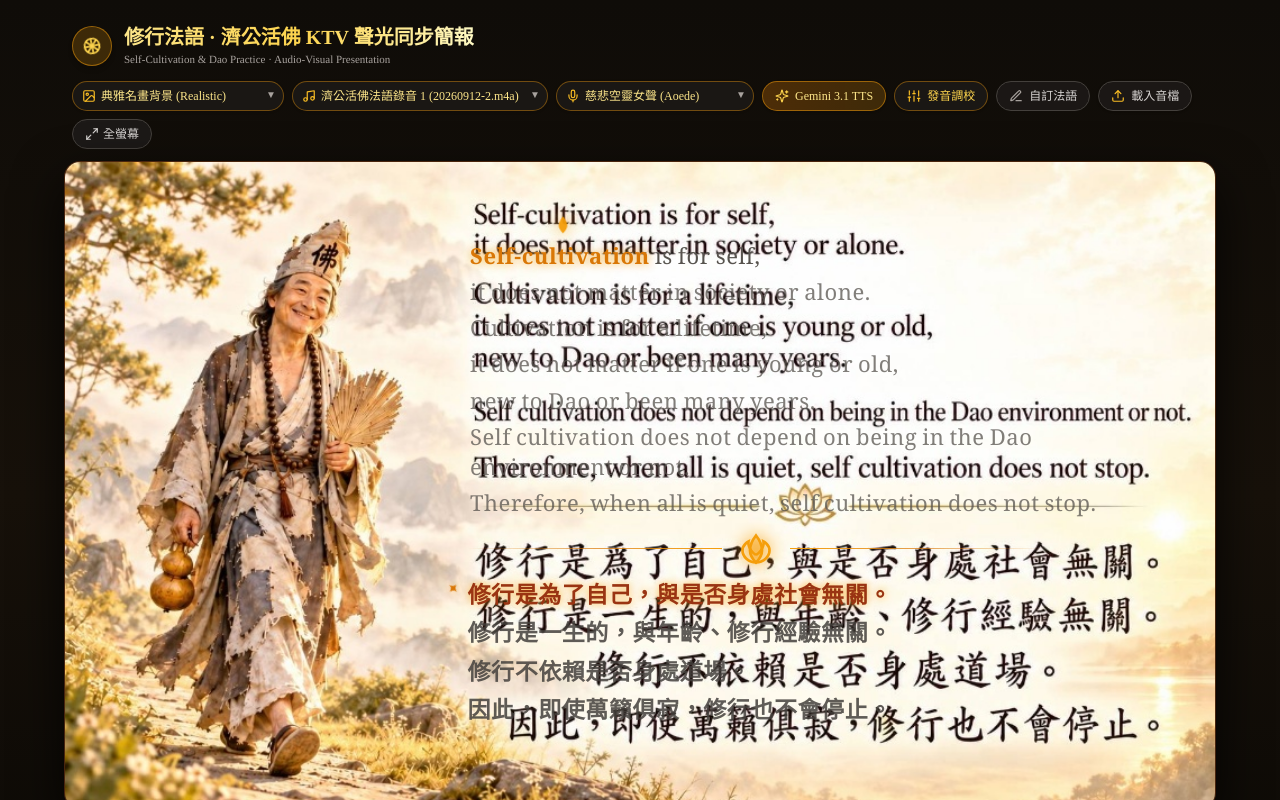
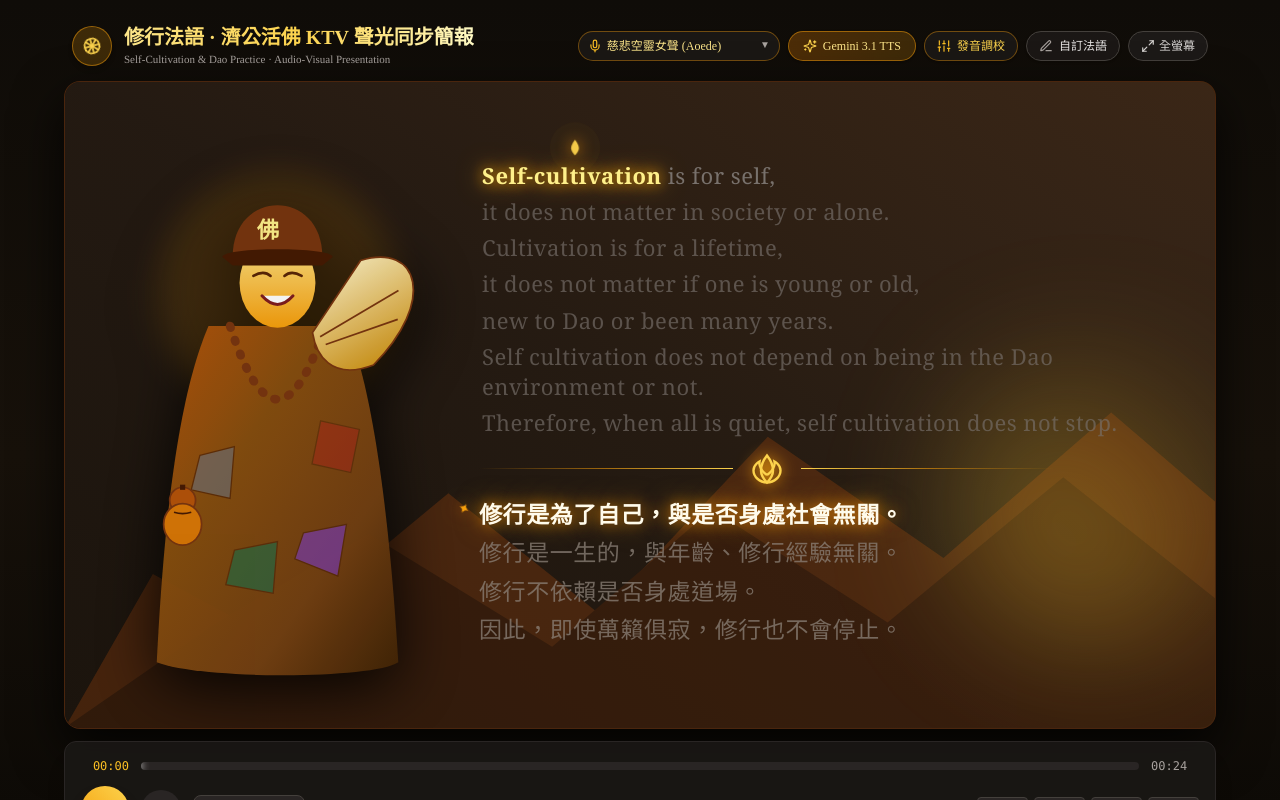
Before and after one commit to roklul/ktv-dao-presentation, a Next.js app: page / in a window 1280 px wide. Shown: the top 800 px of the page. Built offline with nearby package versions, Linux system fonts and the light colour scheme.

Commit message:
feat: streamline top UI, restore perfect dark zen KTV golden glow presentation

```diff
--- a/app/globals.css
+++ b/app/globals.css
@@ -18,85 +18,55 @@ body {
   font-family: 'Playfair Display', Georgia, serif;
 }
 
-/* KTV Word Highlight - Crisp & Ghosting-Free */
+/* KTV Golden Word Highlight Mechanics - Pure & Crisp */
 .ktv-word {
   position: relative;
   display: inline-block;
-  margin: 0 2.5px;
-  color: #57534e;
-  transition: color 0.12s ease-out;
+  margin: 0 3px;
+  color: #78716c;
+  transition: color 0.15s ease, text-shadow 0.2s ease;
   text-rendering: geometricPrecision;
 }
 
 .ktv-word.active-word {
-  color: #d97706 !important;
+  color: #fef08a !important;
   font-weight: 700 !important;
-  text-shadow: 0 0 10px rgba(245, 158, 11, 0.85);
+  text-shadow: 0 0 14px rgba(245, 158, 11, 0.95), 0 0 26px rgba(251, 191, 36, 0.7);
 }
 
 .ktv-word.past-word {
-  color: #1c1917 !important;
-  font-weight: 600;
+  color: #f5f5f4 !important;
+  text-shadow: 0 0 4px rgba(245, 158, 11, 0.25);
 }
 
-/* Dark Mode / Dark Vector SVG Fallback Colors */
-.dark-theme .ktv-word {
-  color: #78716c;
-}
-
-.dark-theme .ktv-word.active-word {
-  color: #fef08a !important;
-  text-shadow: 0 0 12px rgba(245, 158, 11, 0.9);
-}
-
-.dark-theme .ktv-word.past-word {
-  color: #f5f5f4 !important;
-}
-
-/* Special "Dao" Flare */
-.ktv-word.word-dao.active-word {
-  color: #0284c7 !important;
-  font-weight: 800 !important;
-  text-shadow: 0 0 14px rgba(56, 189, 248, 0.9) !important;
-}
-
-/* Active Line Transitions - No Layout Shift / Jitter */
+/* Active Line Transitions */
 .lyrics-row {
-  transition: opacity 0.25s ease-out;
-  opacity: 0.75;
+  transition: opacity 0.3s ease;
+  opacity: 0.65;
 }
 .lyrics-row.active-row {
   opacity: 1 !important;
 }
 
 .chinese-row {
-  transition: color 0.25s ease-out, opacity 0.25s ease-out;
-  color: #44403c;
+  transition: all 0.35s ease;
+  color: #8c8278;
   position: relative;
-  opacity: 0.85;
+  opacity: 0.75;
 }
 .chinese-row.active-cn {
-  color: #9a3412 !important;
-  font-weight: 800;
-  text-shadow: 0 0 8px rgba(245, 158, 11, 0.75);
+  color: #fffbeb !important;
+  font-weight: 700;
+  text-shadow: 0 0 14px rgba(217, 119, 6, 0.8), 0 0 26px rgba(251, 191, 36, 0.5);
   opacity: 1;
 }
 .chinese-row.active-cn::before {
   content: '✦';
   position: absolute;
   left: -20px;
-  color: #d97706;
+  color: #f59e0b;
   font-size: 13px;
   animation: spinLotus 3s linear infinite;
-}
-
-.dark-theme .chinese-row {
-  color: #8c8278;
-}
-
-.dark-theme .chinese-row.active-cn {
-  color: #fffbeb !important;
-  text-shadow: 0 0 12px rgba(245, 158, 11, 0.8);
 }
 
 @keyframes spinLotus {
@@ -112,7 +82,7 @@ body {
 #ktv-lotus-marker {
   position: absolute;
   pointer-events: none;
-  transition: left 0.15s cubic-bezier(0.25, 1, 0.5, 1), top 0.15s ease-out, opacity 0.2s;
+  transition: left 0.18s cubic-bezier(0.25, 1, 0.5, 1), top 0.18s ease-out, opacity 0.2s;
   z-index: 45;
   will-change: left, top;
 }
@@ -123,10 +93,10 @@ body {
 
 @keyframes hopLotus {
   0% {
-    transform: translateY(0px) scale(0.95);
+    transform: translateY(0px) scale(0.92);
   }
   100% {
-    transform: translateY(-8px) scale(1.12);
+    transform: translateY(-8px) scale(1.15);
   }
 }
 
--- a/app/page.tsx
+++ b/app/page.tsx
@@ -1,8 +1,8 @@
 'use client';
 
 import React, { useState, useEffect, useRef, useCallback } from 'react';
-import { PresentationData, SpeakerSettings, BackgroundStyle } from '../lib/types';
-import { DEFAULT_PRESENTATION, DEFAULT_SPEAKER_SETTINGS, AVAILABLE_VOICES, PRESET_AUDIO_TRACKS } from '../lib/defaultLyrics';
+import { PresentationData, SpeakerSettings } from '../lib/types';
+import { DEFAULT_PRESENTATION, DEFAULT_SPEAKER_SETTINGS, AVAILABLE_VOICES } from '../lib/defaultLyrics';
 import { HeaderNav } from '../components/HeaderNav';
 import { KtvPresentation } from '../components/KtvPresentation';
 import { ControllerBar } from '../components/ControllerBar';
@@ -22,14 +22,13 @@ export default function Home() {
 
   const [showLotusMarker, setShowLotusMarker] = useState(true);
   const [customAudioLoaded, setCustomAudioLoaded] = useState(true);
-  const [selectedAudioTrack, setSelectedAudioTrack] = useState('original-1');
 
   const [isSpeakerModalOpen, setIsSpeakerModalOpen] = useState(false);
   const [isScriptModalOpen, setIsScriptModalOpen] = useState(false);
   const [isFullscreen, setIsFullscreen] = useState(false);
 
   const [isGeneratingTts, setIsGeneratingTts] = useState(false);
-  const [statusText, setStatusText] = useState('已載入濟公活佛修行法語 (20260912-2.m4a)。點擊播放即可沉浸朗讀。');
+  const [statusText, setStatusText] = useState('已備妥濟公活佛修行法語錄音。點擊播放即可沉浸朗讀。');
   const [toast, setToast] = useState<string | null>(null);
 
   const audioRef = useRef<HTMLAudioElement | null>(null);
@@ -219,75 +218,6 @@ export default function Home() {
     [showToast]
   );
 
-  // Switch Audio Source from dropdown
-  const handleAudioTrackSelect = useCallback(
-    (trackId: string) => {
-      setSelectedAudioTrack(trackId);
-      const track = PRESET_AUDIO_TRACKS.find((t) => t.id === trackId);
-      if (track && track.url) {
-        if (audioRef.current) {
-          audioRef.current.src = track.url;
-          audioRef.current.playbackRate = playbackRate;
-          audioRef.current.onloadedmetadata = () => {
-            if (audioRef.current?.duration && !isNaN(audioRef.current.duration)) {
-              setDuration(audioRef.current.duration);
-            }
-          };
-        }
-        setCustomAudioLoaded(true);
-        setCurrentTime(0);
-        pauseAudio();
-        setStatusText(`已切換至音檔: ${track.name}`);
-        showToast(`已載入: ${track.name}`);
-      }
-    },
-    [playbackRate, pauseAudio, showToast]
-  );
-
-  // Handle Custom Audio File Upload
-  const handleAudioFileUpload = useCallback(
-    (file: File) => {
-      const url = URL.createObjectURL(file);
-      if (audioRef.current) {
-        audioRef.current.src = url;
-        audioRef.current.playbackRate = playbackRate;
-        audioRef.current.onloadedmetadata = () => {
-          if (audioRef.current?.duration && !isNaN(audioRef.current.duration)) {
-            setDuration(audioRef.current.duration);
-          }
-        };
-      }
-      setCustomAudioLoaded(true);
-      setCurrentTime(0);
-      pauseAudio();
-      const shortName = file.name.length > 20 ? file.name.substring(0, 18) + '...' : file.name;
-      setStatusText(`已載入自訂音檔: ${shortName}`);
-      showToast(`已載入音檔: ${file.name}`);
-    },
-    [playbackRate, pauseAudio, showToast]
-  );
-
-  // Switch Background Style
-  const handleBackgroundStyleChange = (style: BackgroundStyle) => {
-    setPresentation((prev) => ({
-      ...prev,
-      backgroundStyle: style,
-      customBackgroundUrl: style === 'realistic-photo' ? '/images/jigong-bg.jpg' : prev.customBackgroundUrl,
-    }));
-    showToast(`背景風格切換為: ${style === 'realistic-photo' ? '典雅名畫背景' : '暗黑禪意向量風'}`);
-  };
-
-  // Upload Custom Background Image
-  const handleCustomImageUpload = (file: File) => {
-    const url = URL.createObjectURL(file);
-    setPresentation((prev) => ({
-      ...prev,
-      backgroundStyle: 'custom-image',
-      customBackgroundUrl: url,
-    }));
-    showToast(`已更新自訂背景圖片: ${file.name}`);
-  };
-
   // Trigger Gemini TTS generation
   const handleGenerateTts = useCallback(
     async (textOverride?: string) => {
@@ -320,7 +250,6 @@ export default function Home() {
         }
 
         setCustomAudioLoaded(true);
-        setSelectedAudioTrack('custom');
         setCurrentTime(0);
         setStatusText(`Gemini TTS 生成完畢 (${speakerSettings.voiceId})，點擊播放沉浸朗讀。`);
         showToast(`Gemini TTS 生成成功 (${speakerSettings.voiceId})！`);
@@ -386,15 +315,9 @@ export default function Home() {
       {/* Top Navigation & Controls */}
       <HeaderNav
         settings={speakerSettings}
-        backgroundStyle={presentation.backgroundStyle}
-        onBackgroundStyleChange={handleBackgroundStyleChange}
-        onCustomImageUpload={handleCustomImageUpload}
-        selectedAudioTrack={selectedAudioTrack}
-        onAudioTrackSelect={handleAudioTrackSelect}
         onVoiceChange={handleVoiceChange}
         onOpenSpeakerSettings={() => setIsSpeakerModalOpen(true)}
         onOpenScriptEditor={() => setIsScriptModalOpen(true)}
-        onAudioFileUpload={handleAudioFileUpload}
         onToggleFullscreen={handleToggleFullscreen}
         isFullscreen={isFullscreen}
         isGeneratingTts={isGeneratingTts}
--- a/components/HeaderNav.tsx
+++ b/components/HeaderNav.tsx
@@ -1,19 +1,12 @@
-import React, { useRef } from 'react';
-import { SpeakerSettings, BackgroundStyle } from '../lib/types';
-import { AVAILABLE_VOICES, PRESET_AUDIO_TRACKS } from '../lib/defaultLyrics';
-import { Sparkles, Sliders, Edit3, Upload, Maximize2, Minimize2, Mic, Image, Music } from 'lucide-react';
+import React from 'react';
+import { SpeakerSettings } from '../lib/types';
+import { Sparkles, Sliders, Edit3, Maximize2, Minimize2, Mic } from 'lucide-react';
 
 interface HeaderNavProps {
   settings: SpeakerSettings;
-  backgroundStyle: BackgroundStyle;
-  onBackgroundStyleChange: (style: BackgroundStyle) => void;
-  onCustomImageUpload: (file: File) => void;
-  selectedAudioTrack: string;
-  onAudioTrackSelect: (trackId: string) => void;
   onVoiceChange: (voiceId: string) => void;
   onOpenSpeakerSettings: () => void;
   onOpenScriptEditor: () => void;
-  onAudioFileUpload: (file: File) => void;
   onToggleFullscreen: () => void;
   isFullscreen: boolean;
   isGeneratingTts: boolean;
@@ -22,37 +15,14 @@ interface HeaderNavProps {
 
 export const HeaderNav: React.FC<HeaderNavProps> = ({
   settings,
-  backgroundStyle,
-  onBackgroundStyleChange,
-  onCustomImageUpload,
-  selectedAudioTrack,
-  onAudioTrackSelect,
   onVoiceChange,
   onOpenSpeakerSettings,
   onOpenScriptEditor,
-  onAudioFileUpload,
   onToggleFullscreen,
   isFullscreen,
   isGeneratingTts,
   onGenerateTts,
 }) => {
-  const audioFileInputRef = useRef<HTMLInputElement>(null);
-  const imgFileInputRef = useRef<HTMLInputElement>(null);
-
-  const handleAudioFileChange = (e: React.ChangeEvent<HTMLInputElement>) => {
-    const file = e.target.files?.[0];
-    if (file) {
-      onAudioFileUpload(file);
-    }
-  };
-
-  const handleImageFileChange = (e: React.ChangeEvent<HTMLInputElement>) => {
-    const file = e.target.files?.[0];
-    if (file) {
-      onCustomImageUpload(file);
-    }
-  };
-
   return (
     <header className="w-full max-w-6xl mb-3 flex flex-wrap items-center justify-between gap-3 px-2">
       {/* Title & Brand */}
@@ -74,62 +44,10 @@ export const HeaderNav: React.FC<HeaderNavProps> = ({
         </div>
       </div>
 
-      {/* Actions & Voice Controls */}
+      {/* Clean & Streamlined Actions */}
       <div className="flex items-center gap-2 flex-wrap text-xs">
 
-        {/* Background Style Switcher */}
-        <div className="relative inline-flex items-center">
-          <span className="absolute left-2.5 text-amber-400 text-xs pointer-events-none">
-            <Image className="w-3.5 h-3.5" />
-          </span>
-          <select
-            value={backgroundStyle}
-            onChange={(e) => {
-              const val = e.target.value as BackgroundStyle;
-              if (val === 'custom-image') {
-                imgFileInputRef.current?.click();
-              } else {
-                onBackgroundStyleChange(val);
-              }
-            }}
-            className="appearance-none bg-stone-900/90 text-amber-200 border border-amber-500/40 pl-7 pr-7 py-1.5 rounded-full text-xs font-medium cursor-pointer focus:outline-none focus:border-amber-400 hover:bg-stone-800 transition shadow"
-            title="切換背景風格"
-          >
-            <option value="realistic-photo">典雅名畫背景 (Realistic)</option>
-            <option value="dark-svg">暗黑禪意向量風 (Vector SVG)</option>
-            <option value="custom-image">自訂背景圖 (Upload Image...)</option>
-          </select>
-          <span className="absolute right-2 text-stone-400 text-[10px] pointer-events-none">▼</span>
-          <input
-            ref={imgFileInputRef}
-            type="file"
-            accept="image/*"
-            onChange={handleImageFileChange}
-            className="hidden"
-          />
-        </div>
-
-        {/* Audio Track / Source Preset Selector */}
-        <div className="relative inline-flex items-center">
-          <span className="absolute left-2.5 text-amber-400 text-xs pointer-events-none">
-            <Music className="w-3.5 h-3.5" />
-          </span>
-          <select
-            value={selectedAudioTrack}
-            onChange={(e) => onAudioTrackSelect(e.target.value)}
-            className="appearance-none bg-stone-900/90 text-amber-200 border border-amber-500/40 pl-7 pr-7 py-1.5 rounded-full text-xs font-medium cursor-pointer focus:outline-none focus:border-amber-400 hover:bg-stone-800 transition shadow"
-            title="切換音訊來源"
-          >
-            {PRESET_AUDIO_TRACKS.map((track) => (
-              <option key={track.id} value={track.id}>
-                {track.name}
-              </option>
-            ))}
-          </select>
-          <span className="absolute right-2 text-stone-400 text-[10px] pointer-events-none">▼</span>
-        </div>
-
-        {/* Voice Selector for TTS */}
+        {/* Quick Voice Selector (Male / Female) */}
         <div className="relative inline-flex items-center">
           <span className="absolute left-2.5 text-amber-400 text-xs pointer-events-none">
             <Mic className="w-3.5 h-3.5" />
@@ -137,7 +55,7 @@ export const HeaderNav: React.FC<HeaderNavProps> = ({
           <select
             value={settings.voiceId}
             onChange={(e) => onVoiceChange(e.target.value)}
-            className="appearance-none bg-stone-900/90 text-amber-200 border border-amber-500/40 pl-7 pr-7 py-1.5 rounded-full text-xs font-medium cursor-pointer focus:outline-none focus:border-amber-400 hover:bg-stone-800 transition shadow"
+            className="appearance-none bg-stone-900/90 text-amber-200 border border-amber-500/40 pl-7 pr-8 py-1.5 rounded-full text-xs font-medium cursor-pointer focus:outline-none focus:border-amber-400 hover:bg-stone-800 transition shadow"
             title="選擇 Gemini 發音音色"
           >
             <optgroup label="── 女聲 (Female) ──" className="bg-stone-900 text-rose-300">
@@ -155,21 +73,21 @@ export const HeaderNav: React.FC<HeaderNavProps> = ({
               <option value="Algenib">滄桑醇厚男聲 (Algenib)</option>
             </optgroup>
           </select>
-          <span className="absolute right-2 text-stone-400 text-[10px] pointer-events-none">▼</span>
+          <span className="absolute right-2.5 text-stone-400 text-[10px] pointer-events-none">▼</span>
         </div>
 
         {/* Generate Gemini 3.1 TTS Button */}
         <button
           onClick={onGenerateTts}
           disabled={isGeneratingTts}
-          className="bg-gradient-to-r from-amber-600/30 to-amber-500/20 hover:from-amber-600/50 hover:to-amber-500/40 text-amber-200 border border-amber-500/50 px-3 py-1.5 rounded-full flex items-center gap-1.5 transition text-xs shadow disabled:opacity-50"
+          className="bg-gradient-to-r from-amber-600/30 to-amber-500/20 hover:from-amber-600/50 hover:to-amber-500/40 text-amber-200 border border-amber-500/50 px-3.5 py-1.5 rounded-full flex items-center gap-1.5 transition text-xs shadow disabled:opacity-50"
           title="透過 Gemini 3.1 Flash TTS 生成語音"
         >
           <Sparkles className={`w-3.5 h-3.5 text-amber-300 ${isGeneratingTts ? 'animate-spin' : ''}`} />
           <span>{isGeneratingTts ? '生成中...' : 'Gemini 3.1 TTS'}</span>
         </button>
 
-        {/* Speaker Settings Button */}
+        {/* Speaker Settings Button (Google AI Studio Panel) */}
         <button
           onClick={onOpenSpeakerSettings}
           className="bg-stone-900/90 hover:bg-stone-800 text-amber-300 border border-amber-500/40 px-3 py-1.5 rounded-full text-xs transition flex items-center gap-1.5 shadow"
@@ -179,28 +97,15 @@ export const HeaderNav: React.FC<HeaderNavProps> = ({
           <span className="hidden sm:inline">發音調校</span>
         </button>
 
-        {/* Edit Script & Translations Button */}
+        {/* Edit Script & Markdown Import Button */}
         <button
           onClick={onOpenScriptEditor}
-          className="bg-stone-900/90 hover:bg-stone-800 text-stone-300 border border-stone-700 px-3 py-1.5 rounded-full text-xs transition flex items-center gap-1.5"
-          title="自訂英文法語與中文翻譯"
+          className="bg-stone-900/90 hover:bg-stone-800 text-stone-200 border border-stone-700 px-3 py-1.5 rounded-full text-xs transition flex items-center gap-1.5 shadow"
+          title="自訂法語與 Markdown 匯入"
         >
           <Edit3 className="w-3.5 h-3.5 text-stone-400" />
           <span className="hidden sm:inline">自訂法語</span>
         </button>
-
-        {/* Upload Audio File */}
-        <label className="cursor-pointer bg-stone-900/90 hover:bg-stone-800 text-stone-300 border border-stone-700 px-3 py-1.5 rounded-full flex items-center gap-1.5 transition text-xs shadow">
-          <Upload className="w-3.5 h-3.5 text-amber-400" />
-          <span>載入音檔</span>
-          <input
-            ref={audioFileInputRef}
-            type="file"
-            accept="audio/*,.wav,.mp3,.aac,.m4a"
-            onChange={handleAudioFileChange}
-            className="hidden"
-          />
-        </label>
 
         {/* Fullscreen Button */}
         <button
--- a/components/KtvPresentation.tsx
+++ b/components/KtvPresentation.tsx
@@ -43,29 +43,13 @@ export const KtvPresentation: React.FC<KtvPresentationProps> = ({
     });
   }, [currentTime, showLotusMarker, viewportRef]);
 
-  const isRealistic = presentation.backgroundStyle === 'realistic-photo' || presentation.backgroundStyle === 'custom-image';
-  const bgImageUrl = presentation.customBackgroundUrl || '/images/jigong-bg.jpg';
-
   return (
     <main
       ref={viewportRef}
       id="presentation-viewport"
-      className={`relative w-full max-w-6xl min-h-[540px] sm:min-h-0 sm:aspect-[16/9] bg-[#1a140e] rounded-2xl overflow-hidden shadow-[0_20px_50px_rgba(0,0,0,0.8)] border border-amber-800/40 select-none flex flex-col justify-between ${
-        !isRealistic ? 'dark-theme' : ''
-      }`}
+      className="relative w-full max-w-6xl min-h-[540px] sm:min-h-0 sm:aspect-[16/9] bg-[#1a140e] rounded-2xl overflow-hidden shadow-[0_20px_50px_rgba(0,0,0,0.8)] border border-amber-800/40 select-none flex flex-col justify-between"
     >
-      {/* Background Layer Selection */}
-      {isRealistic ? (
-        <div className="absolute inset-0 z-0 overflow-hidden pointer-events-none">
-          {/* Realistic Background Image */}
-          <img
-            src={bgImageUrl}
-            alt="修行法語背景"
-            className="w-full h-full object-cover object-left sm:object-center"
-          />
-        </div>
-      ) : (
-        /* Dark Zen Minimalist SVG Silhouette Layer */
+      {/* Ambient Sunlight & Mountain Background Silhouette */}
       <div className="absolute inset-0 z-0 overflow-hidden pointer-events-none">
         <div className="absolute inset-0 morning-glow"></div>
         <div className="absolute inset-0 bg-gradient-to-tr from-[#1b140d] via-[#241a12] to-[#3a2617] opacity-95"></div>
@@ -86,13 +70,12 @@ export const KtvPresentation: React.FC<KtvPresentationProps> = ({
           />
         </svg>
 
-          {/* Warm Golden Sun */}
+        {/* Warm Golden Sun in the East */}
         <div className="absolute top-[42%] right-[-30px] w-72 h-72 rounded-full bg-gradient-to-tr from-yellow-300/40 via-amber-400/25 to-transparent blur-3xl"></div>
 
         {/* Master Ji Gong Pure Vector Art */}
         <JiGongIllustration />
       </div>
-      )}
 
       {/* Floating Bouncing Golden Lotus Marker */}
       <div
@@ -105,15 +88,15 @@ export const KtvPresentation: React.FC<KtvPresentationProps> = ({
         }}
       >
         <div className="relative flex items-center justify-center">
-          <svg className="w-5 h-5 text-amber-500 drop-shadow-[0_0_8px_#f59e0b]" viewBox="0 0 24 24" fill="currentColor">
+          <svg className="w-5 h-5 text-amber-300 drop-shadow-[0_0_8px_#f59e0b]" viewBox="0 0 24 24" fill="currentColor">
             <path d="M12 2C12 2 7 8 7 13C7 17.5 12 22 12 22C12 22 17 17.5 17 13C17 8 12 2 12 2Z" opacity="0.95" />
           </svg>
-          <div className="absolute -inset-1 rounded-full bg-amber-400/50 blur-xs animate-ping pointer-events-none"></div>
+          <div className="absolute -inset-1 rounded-full bg-amber-400/40 blur-xs animate-ping pointer-events-none"></div>
         </div>
       </div>
 
       {/* Presentation Central Content Box */}
-      <div className="relative z-20 w-full h-full flex flex-col justify-center pl-[30%] sm:pl-[34%] md:pl-[35%] pr-3 sm:pr-8 py-3 sm:py-5">
+      <div className="relative z-20 w-full h-full flex flex-col justify-center pl-[28%] sm:pl-[34%] md:pl-[36%] pr-3 sm:pr-8 py-3 sm:py-5">
 
         {/* English Verses Container */}
         <div
@@ -157,32 +140,32 @@ export const KtvPresentation: React.FC<KtvPresentationProps> = ({
           })}
         </div>
 
-        {/* Golden Lotus Center Ornament */}
+        {/* Golden Lotus Center Ornament (Exact Replica) */}
         <div className="my-1.5 sm:my-3 flex items-center justify-center gap-3 w-full max-w-xl">
-          <div className="h-[1px] flex-1 bg-gradient-to-r from-transparent via-amber-600/70 to-amber-500"></div>
-          <div className="text-amber-600 flex items-center px-1">
+          <div className="h-[1px] flex-1 bg-gradient-to-r from-transparent via-amber-500/60 to-amber-300"></div>
+          <div className="text-amber-400 flex items-center px-1">
             <svg
-              className="w-6 h-6 sm:w-9 sm:h-9 text-amber-500 drop-shadow-[0_0_8px_#f59e0b]"
+              className="w-6 h-6 sm:w-9 sm:h-9 text-amber-300 drop-shadow-[0_0_8px_#f59e0b]"
               viewBox="0 0 24 24"
               fill="none"
               stroke="currentColor"
-              strokeWidth="1.8"
+              strokeWidth="1.6"
             >
               <path
                 d="M12 3C12 3 8 8 8 13C8 17 12 21 12 21C12 21 16 17 16 13C16 8 12 3 12 3Z"
-                fill="rgba(245, 158, 11, 0.35)"
+                fill="rgba(245, 158, 11, 0.25)"
               />
               <path d="M12 21C7 21 3 17 3 13C3 9 7 7 7 7C7 7 6 12 12 16" />
               <path d="M12 21C17 21 21 17 21 13C21 9 17 7 17 7C17 7 18 12 12 16" />
             </svg>
           </div>
-          <div className="h-[1px] flex-1 bg-gradient-to-l from-transparent via-amber-600/70 to-amber-500"></div>
+          <div className="h-[1px] flex-1 bg-gradient-to-l from-transparent via-amber-500/60 to-amber-300"></div>
         </div>
 
         {/* Traditional Chinese Translation Verses */}
         <div
           id="chinese-lyrics-box"
-          className="space-y-1 text-[12px] sm:text-[16px] md:text-[20px] lg:text-[23px] font-medium tracking-wide font-serif"
+          className="space-y-1 text-stone-300 text-[12px] sm:text-[16px] md:text-[20px] lg:text-[23px] font-medium tracking-wide font-serif"
         >
           {presentation.chineseVerses.map((verse, idx) => {
             const isCnActive = currentTime >= verse.start && currentTime <= verse.end;
@@ -190,7 +173,7 @@ export const KtvPresentation: React.FC<KtvPresentationProps> = ({
             return (
               <div
                 key={verse.id || idx}
-                className={`chinese-row ${isCnActive ? 'active-cn font-bold' : 'font-semibold'}`}
+                className={`chinese-row ${isCnActive ? 'active-cn font-bold' : ''}`}
               >
                 {verse.text}
               </div>
```
Lines whose indentation alone changed are shown as unchanged.
